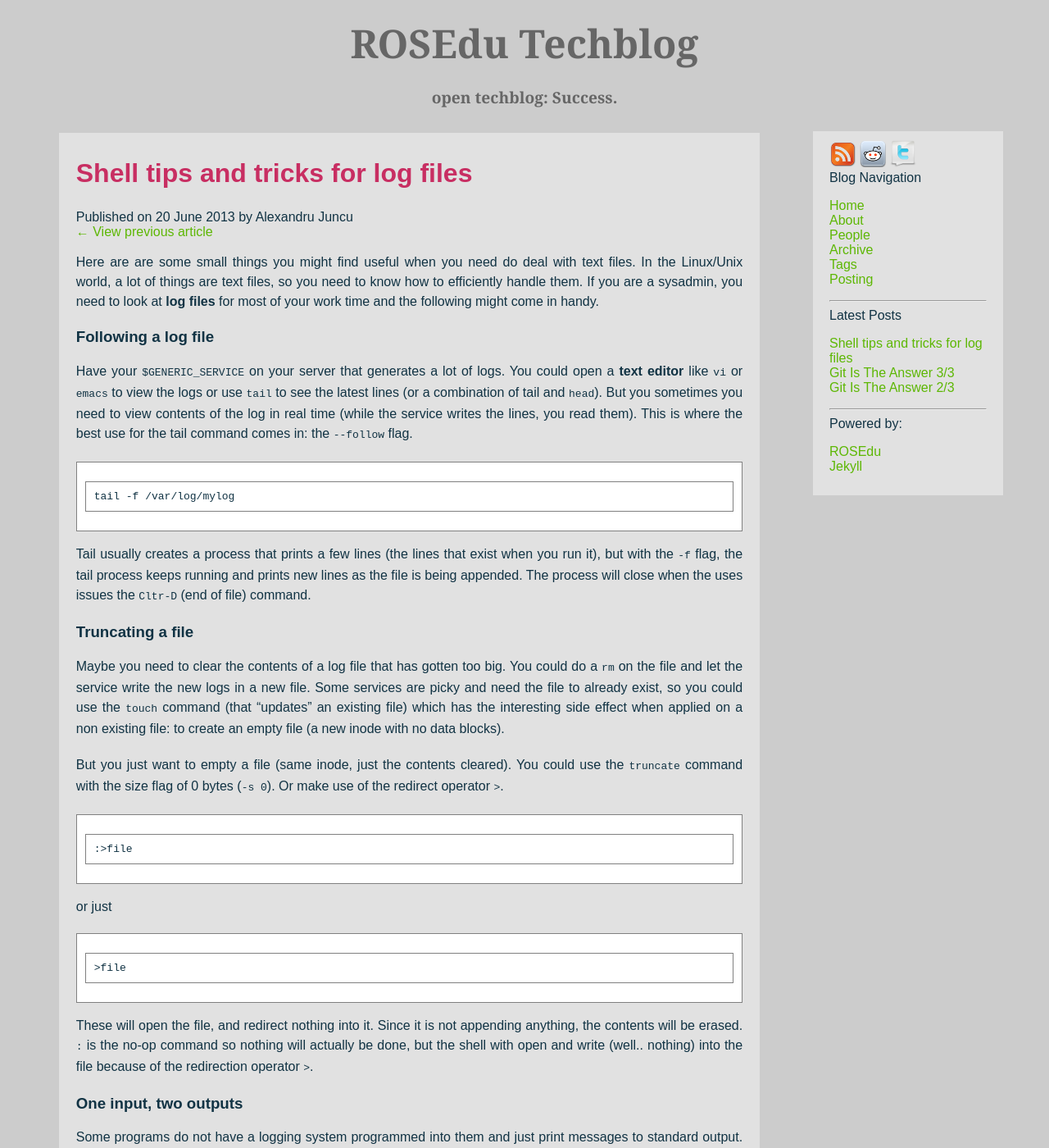
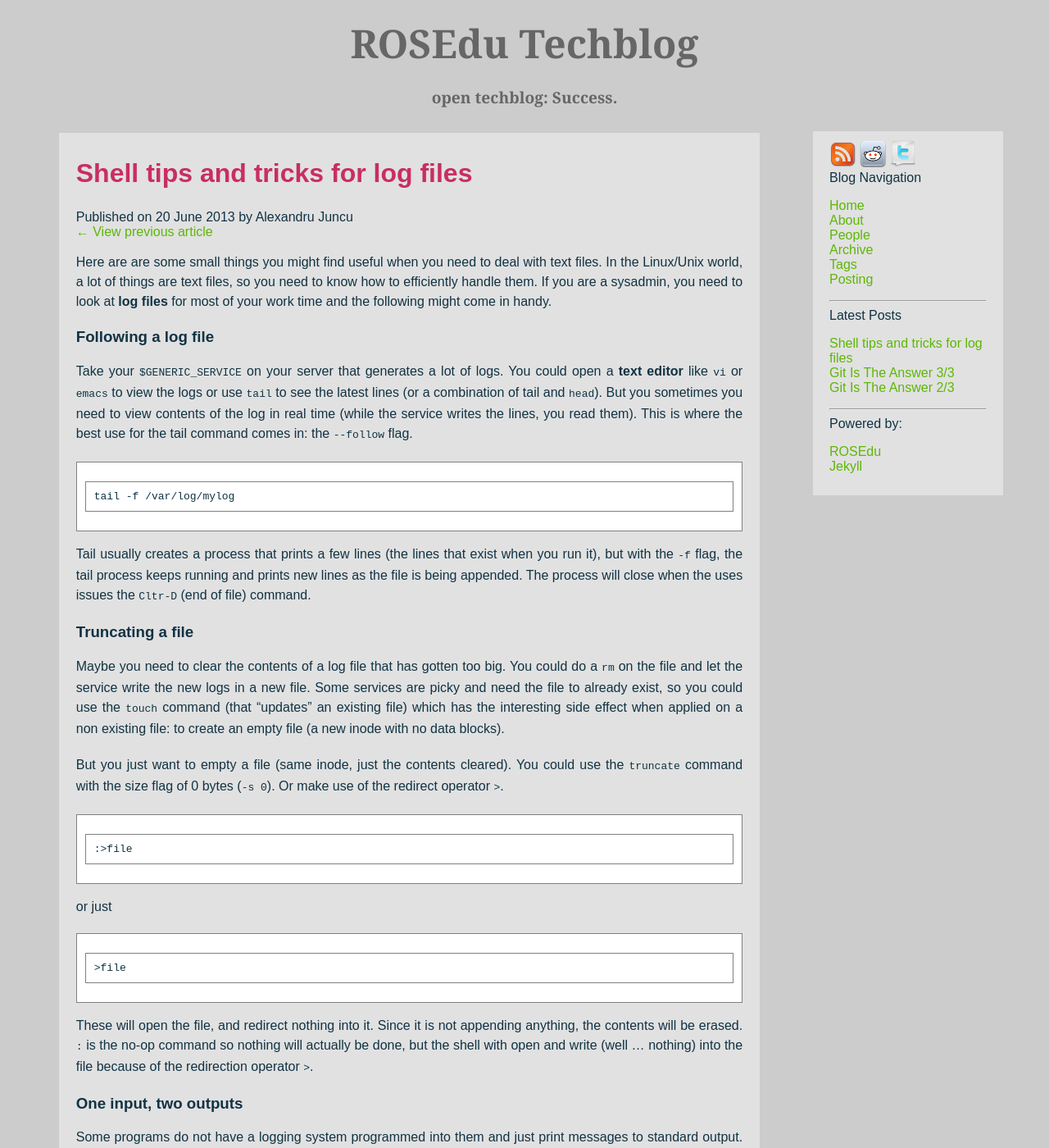
Before and after one commit to rosedu/techblog, a Jekyll site: the page built from _posts/2013-06-20-shell-tips-and-tricks-for-file-editing.md, in a window 1280 px wide and 1400 px high. Shown: the whole window at 82% size. Built offline with Jekyll 4.4.1, drawn with Linux system fonts in a browser that asks for light colours; comment, search, counter and statistics services are not loaded.

Commit message:
cosmetic changes

```diff
--- a/_posts/2013-06-20-shell-tips-and-tricks-for-file-editing.md
+++ b/_posts/2013-06-20-shell-tips-and-tricks-for-file-editing.md
@@ -6,7 +6,7 @@ tags: [CLI, bash, shell, files, text, truncate, tee, tail, follow]
 author: Alexandru Juncu
 ---
 
-Here are are some small things you might find useful when you need do
+Here are are some small things you might find useful when you need to
 deal with text files. In the Linux/Unix world, a lot of things are text
 files, so you need to know how to efficiently handle them. If you are a
 sysadmin, you need to look at **log files** for most of your work time
@@ -14,7 +14,7 @@ and the following might come in handy.
 
 ### Following a log file
 
-Have your `$GENERIC_SERVICE` on your server that generates a lot of logs.
+Take your `$GENERIC_SERVICE` on your server that generates a lot of logs.
 You could open a **text editor** like `vi` or `emacs` to view the
 logs or use `tail` to see the latest lines (or a combination of tail
 and `head`). But you sometimes you need to view contents of the log in
@@ -52,7 +52,7 @@ or just
 These will open the file, and redirect nothing into it. Since it is not
 appending anything, the contents will be erased. `:` is the no-op
 command so nothing will actually be done, but the shell with open and
-write (well.. nothing) into the file because of the redirection operator
+write (well ... nothing) into the file because of the redirection operator
 `>`.
 
 ### One input, two outputs
```
